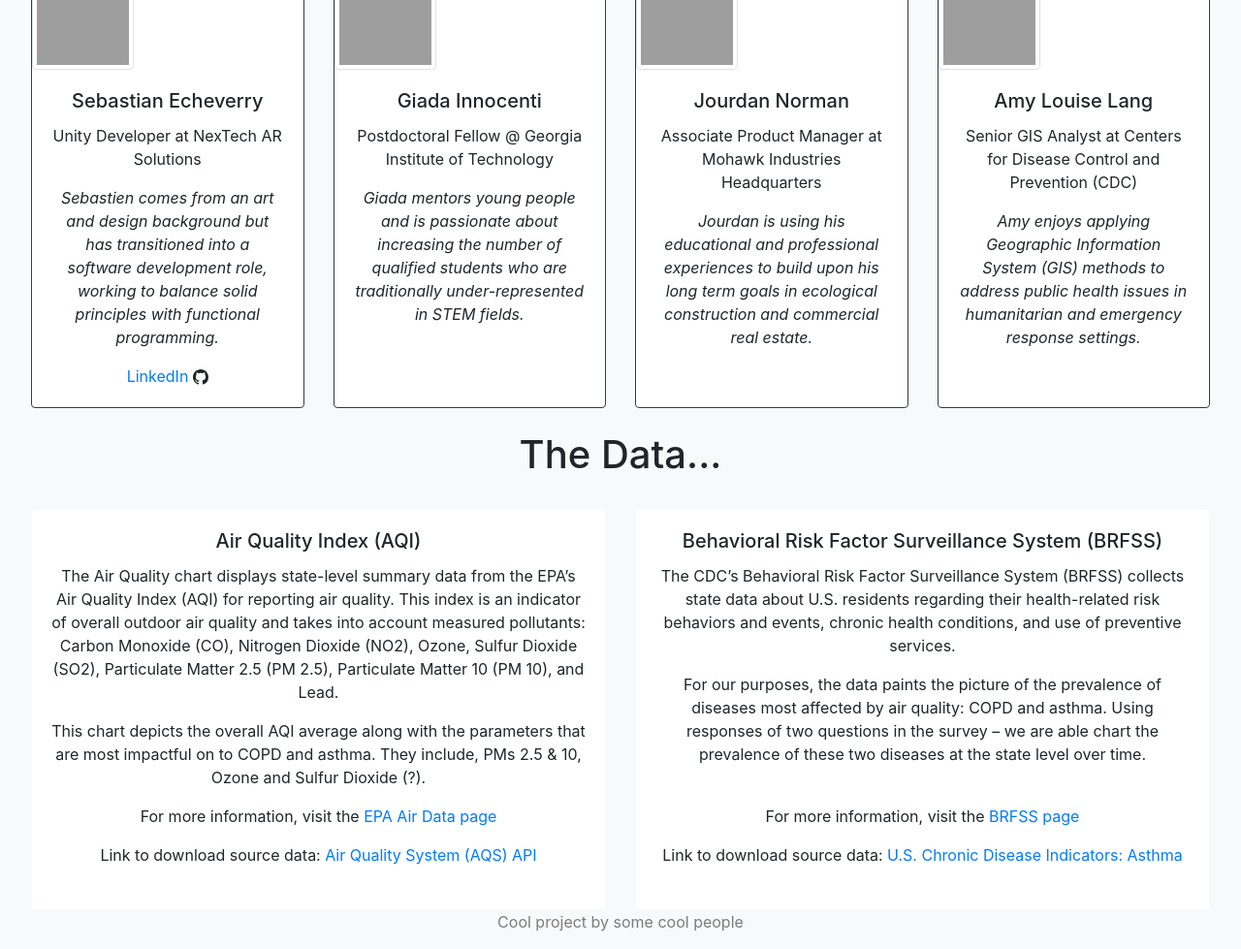
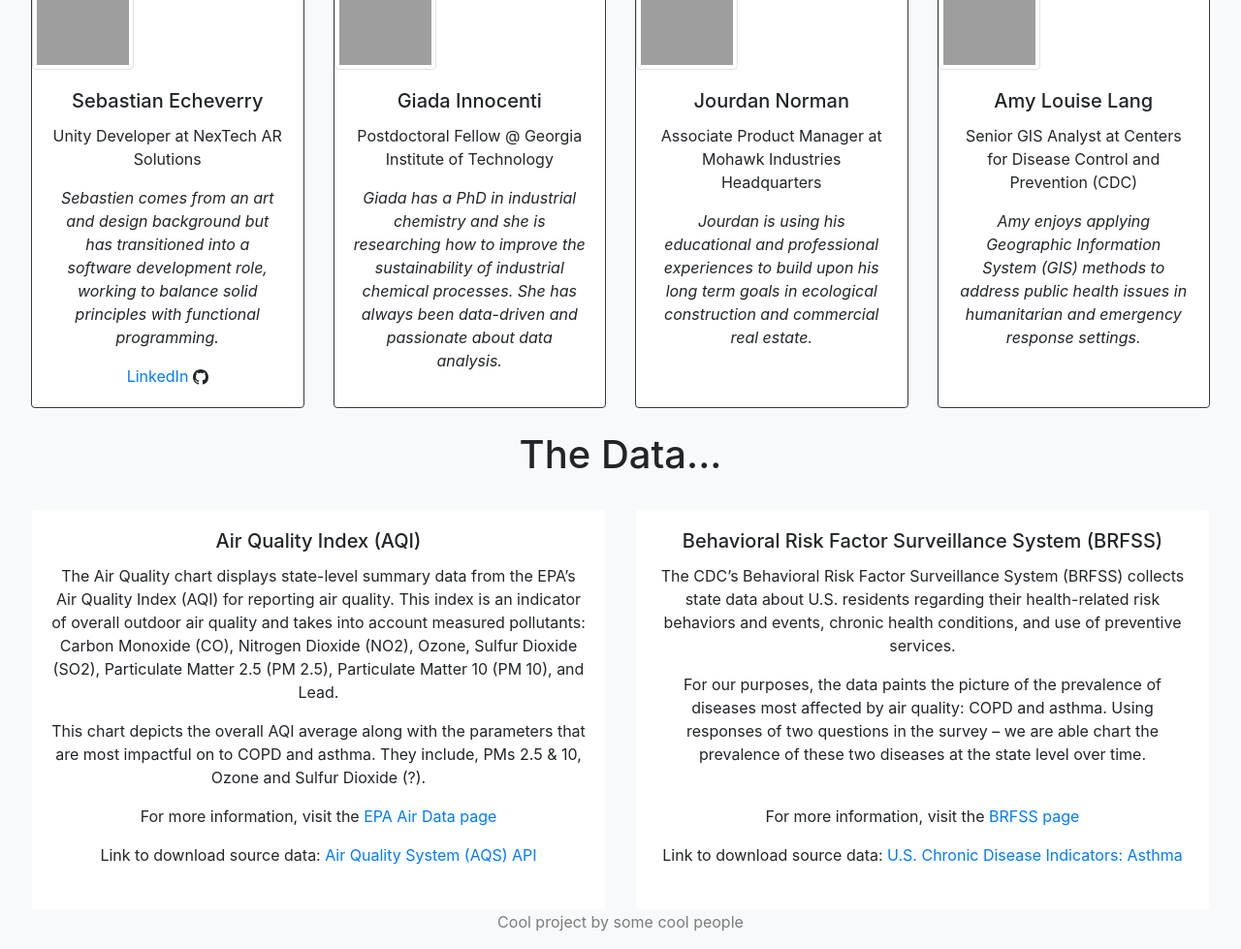
Before and after one commit to giadainnocenti/enviroment-impact-health, a Flask app: page /about in a window 1280 px wide. Shown: the part 180-1159 px from the top of the page at 97% size. Run offline with Flask 2, Linux system fonts and the light colour scheme; grey boxes are pictures that could not be loaded.

Commit message:
flaskapp images

```diff
--- a/templates/about.html
+++ b/templates/about.html
@@ -33,10 +33,9 @@
 			<div class="card-body">
 				<h5 class="card-title">Giada Innocenti</h5>
 				<p class="card-text">Postdoctoral Fellow @ Georgia Institute of Technology </p>
-				<p class="card-text" style="font-style: italic;">Giada mentors young people and is passionate
-					about
-					increasing the number of qualified students who are traditionally under-represented in STEM
-					fields.</p>
+				<p class="card-text" style="font-style: italic;">Giada has a PhD in industrial chemistry
+					and she is researching how to improve the sustainability of industrial chemical processes.
+					She has always been data-driven and passionate about data analysis.</p>
 			</div>
 		</div>
 	</div>
```
Also changed, not shown: images/About_us_web.png (added), images/Georgia_webpage.png (added), images/Main_page_web.png (added), 3 other files.
